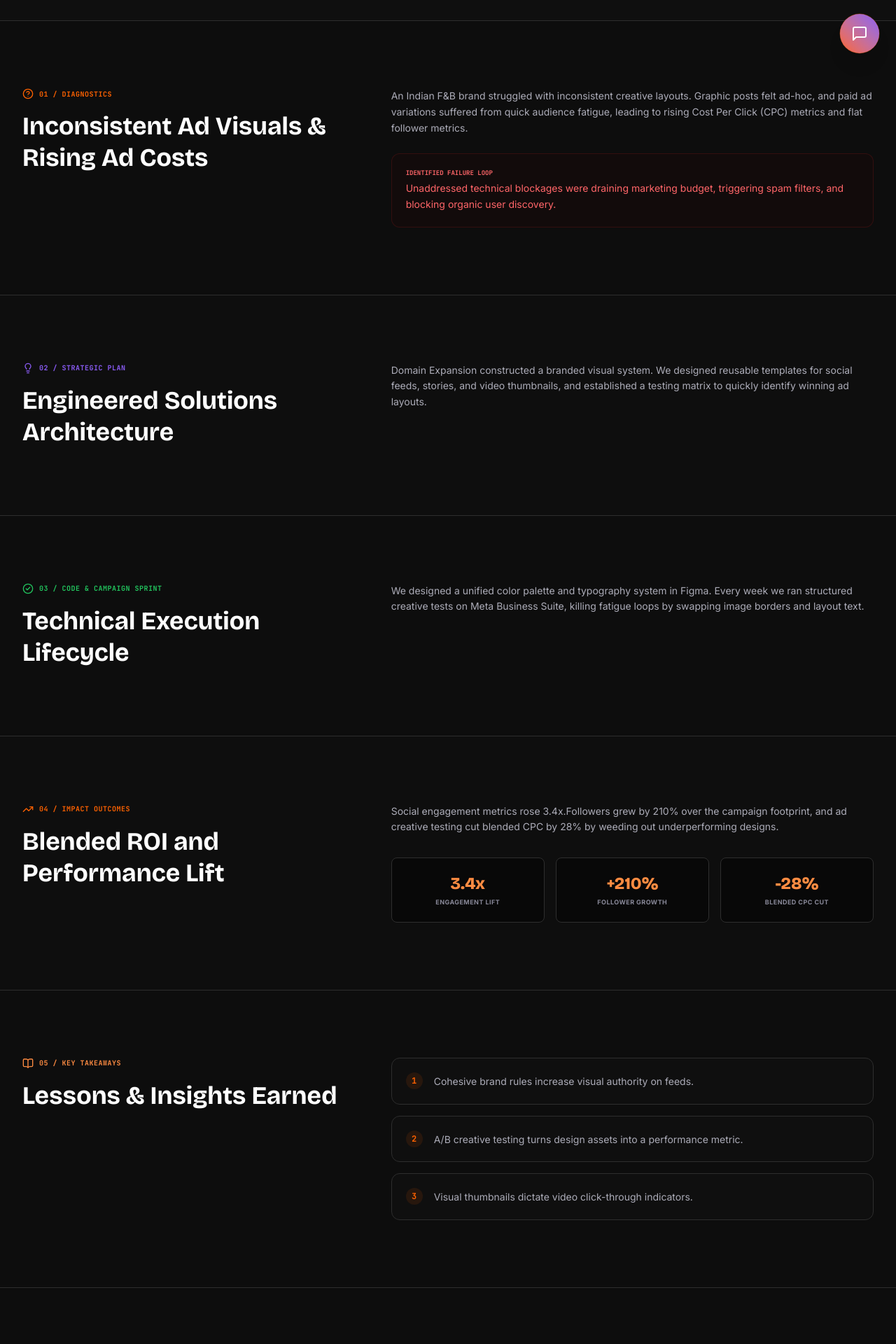
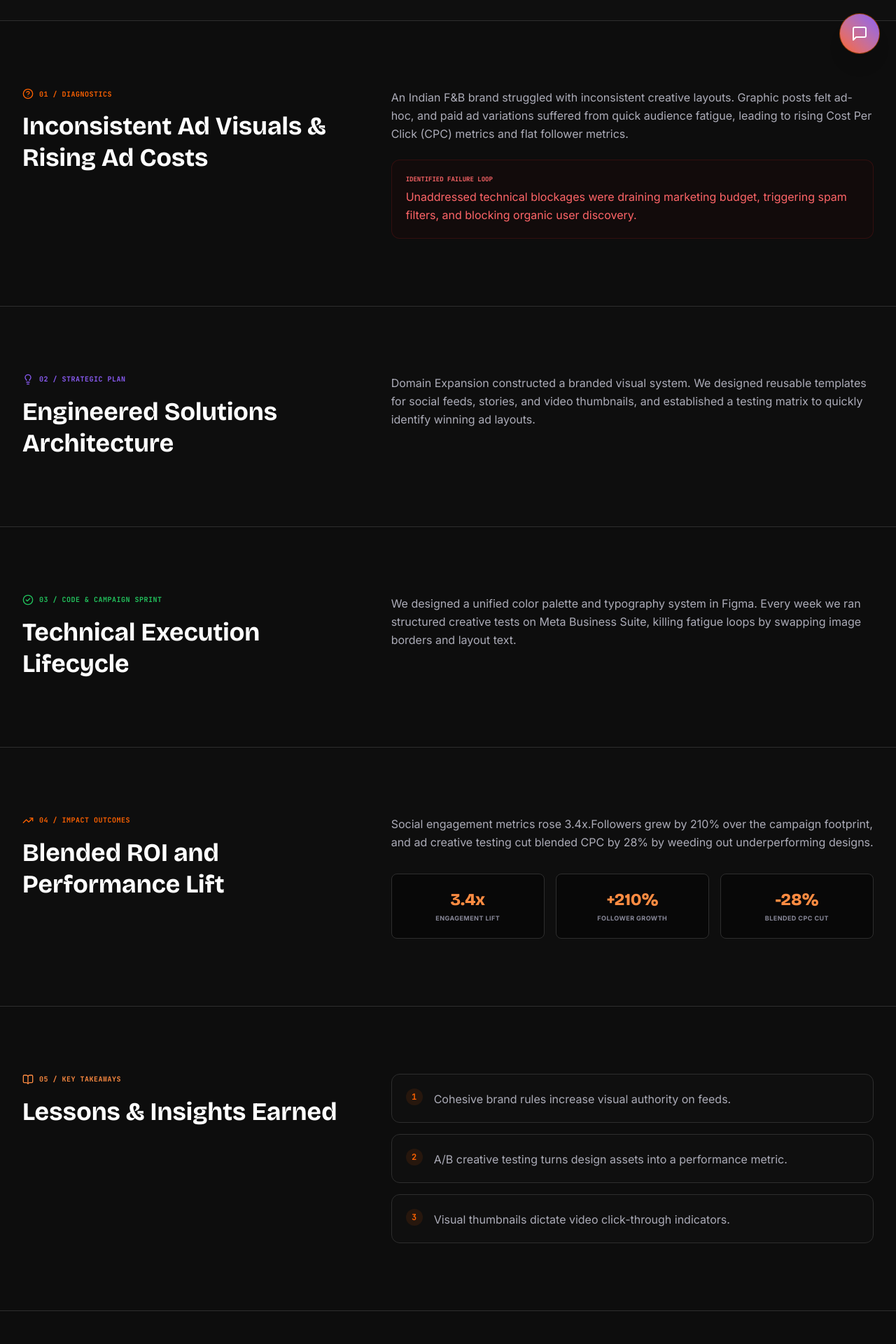
Before and after one commit to Ishwar-Mule-Main/domain-expansion, a Next.js app: page /case-studies/akc-foods in a window 1280 px wide. Shown: the part 700-2620 px from the top of the page at 70% size. Built offline with nearby package versions, Linux system fonts and the light colour scheme; no server answers.

Commit message:
style: increase body text size to text-sm md:text-base in case study and portfolio templates

```diff
--- a/app/case-studies/[slug]/page.tsx
+++ b/app/case-studies/[slug]/page.tsx
@@ -180,7 +180,7 @@ export default async function CaseStudyDetailPage({ params }: PageProps) {
                 {project.challengeHeadline}
               </h2>
             </div>
-            <div className="lg:col-span-7 text-left text-xs sm:text-sm text-[#ACACB8] leading-relaxed">
+            <div className="lg:col-span-7 text-left text-sm md:text-base text-[#ACACB8] leading-relaxed">
               <p className="mb-6">{project.challengeDescription}</p>
               <div className="p-5 rounded-xl bg-red-950/10 border border-red-900/30 text-red-400">
                 <span className="text-[9px] font-mono uppercase block mb-1 font-bold">Identified Failure Loop</span>
@@ -203,7 +203,7 @@ export default async function CaseStudyDetailPage({ params }: PageProps) {
                 Engineered Solutions Architecture
               </h2>
             </div>
-            <div className="lg:col-span-7 text-left text-xs sm:text-sm text-[#ACACB8] leading-relaxed">
+            <div className="lg:col-span-7 text-left text-sm md:text-base text-[#ACACB8] leading-relaxed">
               <p>{project.approachDescription}</p>
             </div>
           </div>
@@ -222,7 +222,7 @@ export default async function CaseStudyDetailPage({ params }: PageProps) {
                 Technical Execution Lifecycle
               </h2>
             </div>
-            <div className="lg:col-span-7 text-left text-xs sm:text-sm text-[#ACACB8] leading-relaxed">
+            <div className="lg:col-span-7 text-left text-sm md:text-base text-[#ACACB8] leading-relaxed">
               <p>{project.executionDescription}</p>
             </div>
           </div>
@@ -242,7 +242,7 @@ export default async function CaseStudyDetailPage({ params }: PageProps) {
                 Blended ROI and Performance Lift
               </h2>
             </div>
-            <div className="lg:col-span-7 text-left text-xs sm:text-sm text-[#ACACB8] leading-relaxed flex flex-col gap-8">
+            <div className="lg:col-span-7 text-left text-sm md:text-base text-[#ACACB8] leading-relaxed flex flex-col gap-8">
               <p>{project.resultsDescription}</p>
 
               {/* Highlight metrics cards */}
@@ -297,7 +297,7 @@ export default async function CaseStudyDetailPage({ params }: PageProps) {
                   <span className="flex h-6 w-6 items-center justify-center rounded-full bg-[#FF6200]/10 text-brand-orange text-xs font-bold font-mono shrink-0">
                     {idx + 1}
                   </span>
-                  <p className="text-xs sm:text-sm text-[#ACACB8] leading-relaxed pt-0.5">
+                  <p className="text-sm md:text-base text-[#ACACB8] leading-relaxed pt-0.5">
                     {lesson}
                   </p>
                 </div>
@@ -353,7 +353,7 @@ export default async function CaseStudyDetailPage({ params }: PageProps) {
           <div className="flex flex-col gap-2">
             <span className="text-[10px] font-mono tracking-widest text-[#FF8C42] uppercase font-bold">Actionable Strategy</span>
             <h2 className="font-display text-3xl sm:text-4xl font-bold">Scale Your Acquisitions Safely</h2>
-            <p className="text-xs sm:text-sm text-[#ACACB8] max-w-lg mx-auto leading-relaxed">
+            <p className="text-sm md:text-base text-[#ACACB8] max-w-lg mx-auto leading-relaxed">
               Contact us to discuss how to run high-volume outreach, design responsive corporate portals, or configure automated data frameworks.
             </p>
           </div>
--- a/app/portfolio/[slug]/page.tsx
+++ b/app/portfolio/[slug]/page.tsx
@@ -161,7 +161,7 @@ export default async function ProjectDetailPage({ params }: PageProps) {
                 {project.challengeHeadline}
               </h2>
             </div>
-            <div className="lg:col-span-7 text-left text-xs sm:text-sm text-[#ACACB8] leading-relaxed flex flex-col gap-6">
+            <div className="lg:col-span-7 text-left text-sm md:text-base text-[#ACACB8] leading-relaxed flex flex-col gap-6">
               <p>{project.challengeDescription}</p>
               <div className="p-5 rounded-xl bg-[#141414] border border-[#2E2E2E] border-l-4 border-l-[#FF6200]">
                 <span className="text-[9px] font-mono text-[#888898] uppercase block mb-1">Context Outline</span>
@@ -184,7 +184,7 @@ export default async function ProjectDetailPage({ params }: PageProps) {
                 Engineered Strategy & Execution
               </h2>
             </div>
-            <div className="lg:col-span-7 text-left text-xs sm:text-sm text-[#ACACB8] leading-relaxed flex flex-col gap-6">
+            <div className="lg:col-span-7 text-left text-sm md:text-base text-[#ACACB8] leading-relaxed flex flex-col gap-6">
               <div>
                 <h4 className="text-xs font-bold uppercase tracking-wider text-white mb-2">Our Methodical Approach</h4>
                 <p>{project.approachDescription}</p>
```
